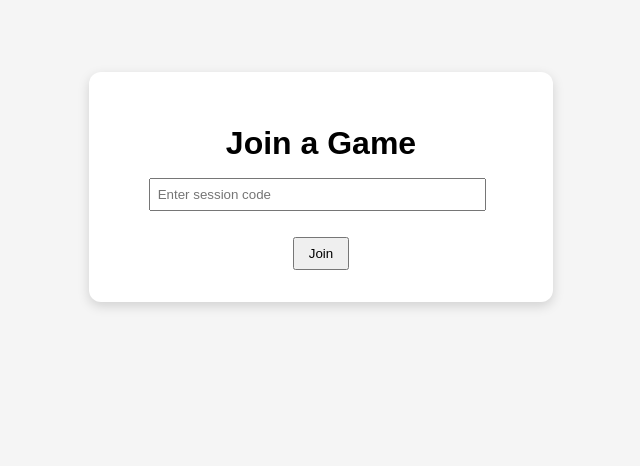
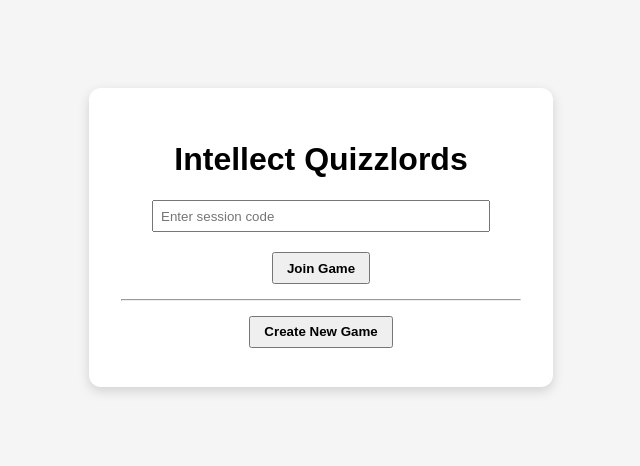
Before and after one commit to hafbjorn109/intellect-quizlords, a Flask app: page / in a window 1280 px wide. Shown: the top 466 px of the page, without its empty margins (319-959 px from the left). Run offline with Flask 3, Linux system fonts and the light colour scheme.

Commit message:
create new game function added

```diff
--- /dev/null
+++ b/quiz/static/css/index.css
@@ -0,0 +1,28 @@
+body {
+    font-family: Arial, sans-serif;
+    background-color: #f5f5f5;
+    padding: 2em;
+}
+
+.join-container {
+    max-width: 400px;
+    margin: 3em auto;
+    padding: 2em;
+    background-color: white;
+    border-radius: 12px;
+    box-shadow: 0 4px 12px rgba(0, 0, 0, 0.15);
+    text-align: center;
+}
+
+input[type="text"] {
+    width: 80%;
+    padding: 0.5em;
+    margin-bottom: 1em;
+}
+
+button {
+    padding: 0.5em 1em;
+    margin: 0.5em;
+    cursor: pointer;
+    font-weight: bold;
+}
--- /dev/null
+++ b/quiz/static/js/index.js
@@ -0,0 +1,37 @@
+document.addEventListener("DOMContentLoaded", () => {
+    const joinBtn = document.getElementById("join-btn");
+    const createBtn = document.getElementById("create-btn");
+
+    joinBtn.addEventListener("click", joinGame);
+    createBtn.addEventListener("click", createGame);
+
+    function joinGame() {
+        const code = document.getElementById("code-input").value.trim();
+        if (!code) {
+            alert("Please enter a session code.");
+            return;
+        }
+        window.location.href = `/game/${code}`;
+    }
+
+    async function createGame() {
+        try {
+            const res = await fetch("/sessions", {
+                method: "POST",
+                headers: { "Content-Type": "application/json" }
+            });
+
+            const data = await res.json();
+
+            if (!data.code) {
+                alert("Could not create game session.");
+                return;
+            }
+
+            window.location.href = `/game/${data.code}`;
+        } catch (err) {
+            console.error("Error creating session:", err);
+            alert("Something went wrong.");
+        }
+    }
+});
--- a/quiz/templates/index.html
+++ b/quiz/templates/index.html
@@ -2,42 +2,20 @@
 <html lang="en">
 <head>
     <meta charset="UTF-8">
-    <title>Join a Game</title>
-    <link rel="stylesheet" href="{{ url_for('static', filename='css/game.css') }}">
-    <style>
-        .join-container {
-            max-width: 400px;
-            margin: 3em auto;
-            padding: 2em;
-            background-color: white;
-            border-radius: 12px;
-            box-shadow: 0 4px 12px rgba(0, 0, 0, 0.15);
-            text-align: center;
-        }
-        input[type="text"] {
-            width: 80%;
-            margin-bottom: 1em;
-        }
-    </style>
+    <title>Join or Create Game</title>
+    <link rel="stylesheet" href="{{ url_for('static', filename='css/index.css') }}">
+    <script defer src="{{ url_for('static', filename='js/index.js') }}"></script>
 </head>
 <body>
     <div class="join-container">
-        <h1>Join a Game</h1>
+        <h1>Intellect Quizzlords</h1>
+
         <input type="text" id="code-input" placeholder="Enter session code" />
-        <br />
-        <button onclick="redirectToGame()">Join</button>
+        <button id="join-btn">Join Game</button>
+
+        <hr />
+
+        <button id="create-btn">Create New Game</button>
     </div>
-
-    <script>
-        function redirectToGame() {
-            const code = document.getElementById("code-input").value.trim();
-            if (!code) {
-                alert("Please enter a session code.");
-                return;
-            }
-
-            window.location.href = `/game/${code}`;
-        }
-    </script>
 </body>
 </html>
```
